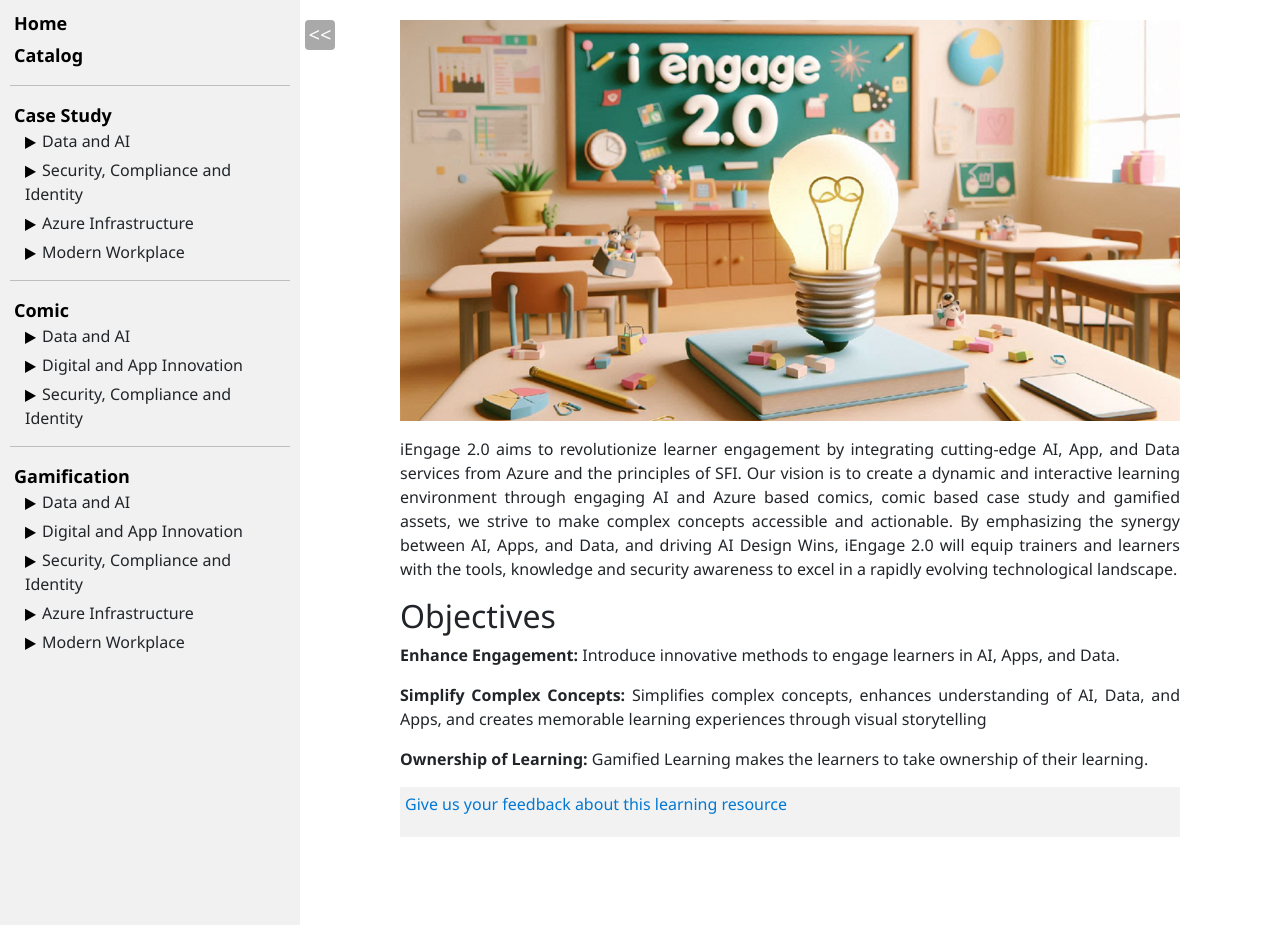
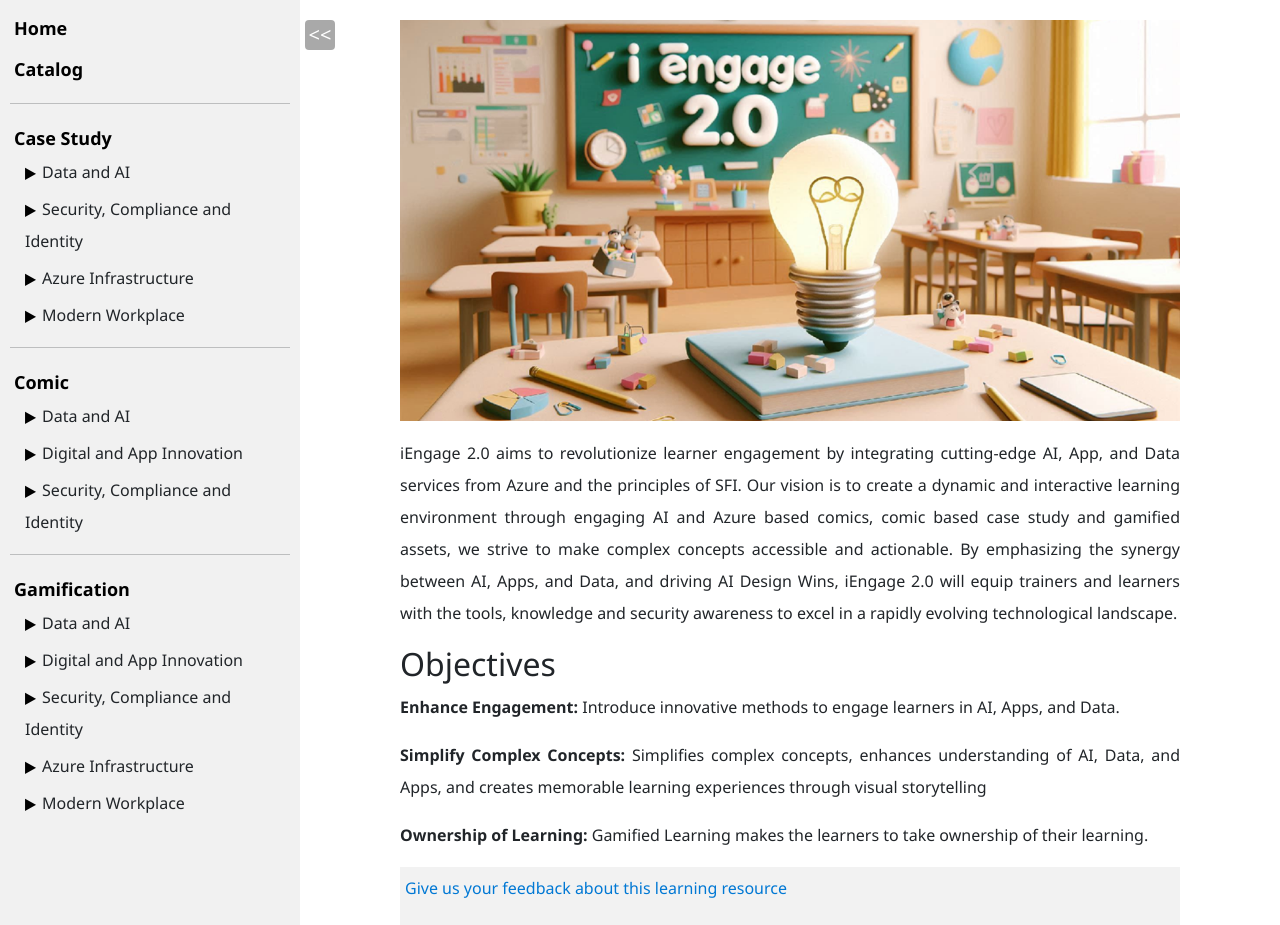
Before and after one commit to ningweinw/iengage, a Jekyll site: the page built from index.markdown, in a window 1280 px wide and 925 px high. Built offline with Jekyll 4.4.1, drawn with Linux system fonts in a browser that asks for light colours.

Commit message:
Update style.css

```diff
--- a/assets/css/style.css
+++ b/assets/css/style.css
@@ -2,6 +2,7 @@
     margin: 0;
     font-family: 'Segoe UI', Tahoma, Geneva, Verdana, sans-serif;
     display: flex;
+    line-height: 2;
 }
 
 #leftDiv {
@@ -60,9 +61,6 @@
     background-color: lightblue;
 }
 
-.section-line {
-    height: 2px;
-}
 ul {
     list-style-type: none;
     margin: 0;
```
